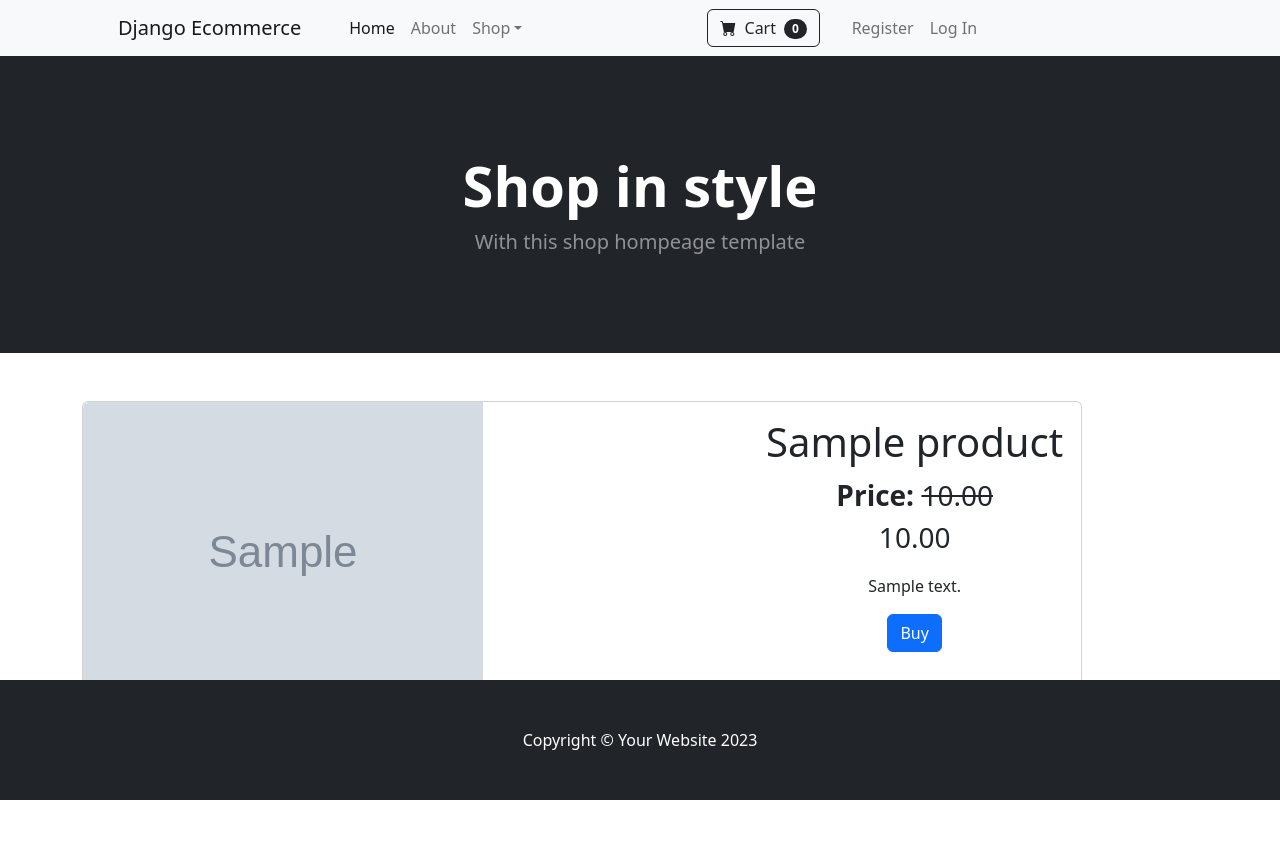
After one commit to GeorgiDN/Ecommerse-with-Django, a Django app: page /product/1/ in a window 1280 px wide. The commit adds this page. Run offline with Django 5.2, Linux system fonts and the light colour scheme; tables that the repository leaves empty hold one stand-in row (values such as "Sample post"); grey boxes marked "Sample" are stand-in pictures; some libraries are stand-ins or nearby versions.

Commit message:
feat(product): add product page

```diff
--- a/ecommerseApp/ecommerseApp/store/models.py
+++ b/ecommerseApp/ecommerseApp/store/models.py
@@ -55,15 +55,15 @@ class Product(models.Model):
         blank=True
     )
 
-    def save(self, *args, **kwargs):
-        super().save(*args, **kwargs)
-
-        img = Image.open(self.image.path)
-
-        if img.height > 300 or img.width > 300:
-            output_size = (300, 300)
-            img.thumbnail(output_size)
-            img.save(self.image.path)
+    # def save(self, *args, **kwargs):
+    #     super().save(*args, **kwargs)
+    #
+    #     img = Image.open(self.image.path)
+    #
+    #     if img.height > 300 or img.width > 300:
+    #         output_size = (300, 300)
+    #         img.thumbnail(output_size)
+    #         img.save(self.image.path)
 
     def __str__(self):
         return f'Product {self.name}'
--- a/ecommerseApp/ecommerseApp/store/urls.py
+++ b/ecommerseApp/ecommerseApp/store/urls.py
@@ -1,7 +1,13 @@
+from django.conf import settings
 from django.urls import path
 from ecommerseApp.store import views as store_views
+from django.conf.urls.static import static
 
 urlpatterns = [
-    path('', store_views.home, name='home'),
+    path('', store_views.ProductListView.as_view(), name='home'),
     path('about', store_views.about, name='about'),
+    path('product/<int:pk>/', store_views.ProductDetailView.as_view(), name='product-detail'),
 ]
+
+if settings.DEBUG:
+    urlpatterns += static(settings.MEDIA_URL, document_root=settings.MEDIA_ROOT)
--- a/ecommerseApp/ecommerseApp/store/views.py
+++ b/ecommerseApp/ecommerseApp/store/views.py
@@ -1,13 +1,24 @@
 from django.shortcuts import render
+from django.views.generic import ListView, DetailView
+
 from ecommerseApp.store.models import Product
 
 
-def home(request):
-    products = Product.objects.all()
-    context = {'products': products}
-    return render(request, 'store/home.html', context)
+# def home(request):
+#     products = Product.objects.all()
+#     context = {'products': products}
+#     return render(request, 'store/home.html', context)
 
 
 def about(request):
+    return render(request, 'store/about.html', {})
 
-    return render(request, 'store/about.html', {})
+
+class ProductListView(ListView):
+    model = Product
+    template_name = 'store/home.html'
+    context_object_name = 'products'
+
+
+class ProductDetailView(DetailView):
+    model = Product
--- /dev/null
+++ b/ecommerseApp/templates/store/product_detail.html
@@ -0,0 +1,36 @@
+{% extends 'store/base.html' %}
+{% load static %}
+{% block content %}
+    <div class="container product-page mt-5">
+        <div class="card mb-3" style="max-width: 1000px;">
+            <div class="row g-0">
+                <div class="col-md-8">
+                    <img src="{{ object.image.url }}" class="img-fluid rounded-start" alt="{{ object.name }}">
+                </div>
+                <div class="col-md-4">
+                    <div class="card-body">
+                        <center>
+                            <h1 class="card-title">{{ object.name }}</h1>
+
+                            <p class="card-text fs-3"> <b >Price: </b>
+                            {% if not product.is_on_sale %}
+                                {{ product.price }}
+                            {% else %}
+
+                                <s class="fs-3">{{ product.price }}</s>
+                                <br>
+                                <small class="fs-3">{{ product.sale_price }}</small>
+                            {% endif %}
+                            </p>
+                            <p class="card-text">
+                                {{ object.description }}
+                            </p>
+
+                            <a href="#" class="btn btn-primary">Buy</a>
+                        </center>
+                    </div>
+                </div>
+            </div>
+        </div>
+    </div>
+{% endblock %}
```
Also changed, not shown: ecommerseApp/templates/store/home.html (+5 -2 lines), ecommerseApp/media/product_images/orange.png (added).
